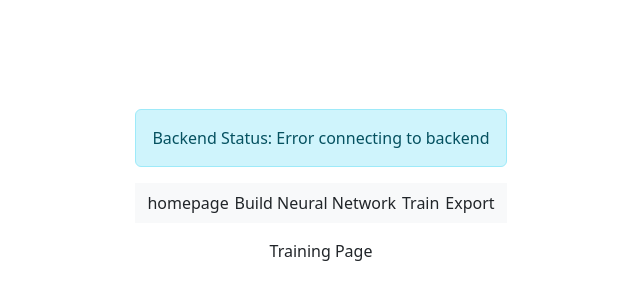
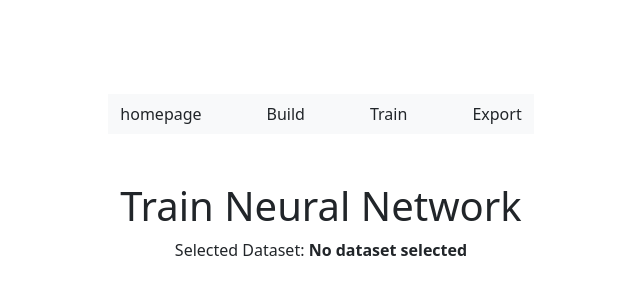
Before and after one commit to aryamangoenka/DND-Neural-Network, a React (Vite) app in the folder frontend/: page /train in a window 1280 px wide. Shown: the part 222-522 px from the top of the page, without its empty margins (319-959 px from the left). Built offline with nearby package versions, Linux system fonts and the light colour scheme; no server answers.

Commit message:
made changes to the pages

```diff
--- a/frontend/src/App.tsx
+++ b/frontend/src/App.tsx
@@ -1,50 +1,29 @@
-import { useState, useEffect } from "react";
-import axios from "axios";
+import React from "react";
 import { BrowserRouter, Routes, Route, useLocation } from "react-router-dom";
-import API_BASE_URL from "./utils/apiConfig";
 import HomePage from "./pages/HomePage";
 import BuildPage from "./pages/BuildPage";
+import TrainPage from "./pages/TrainPage";
+import ExportPage from "./pages/ExportPage";
 import NavBar from "./components/NavBar";
 import "./App.css";
 
 const AppContent: React.FC = () => {
-    const [backendStatus, setBackendStatus] = useState("");
-
-    // Fetch backend status on component mount
-    useEffect(() => {
-        const fetchBackendStatus = async () => {
-            try {
-                const response = await axios.get(`${API_BASE_URL}/api/health`);
-                setBackendStatus(response.data.message); // Set the message from the backend
-            } catch (error) {
-                console.error("Error connecting to the backend:", error);
-                setBackendStatus("Error connecting to backend");
-            }
-        };
-
-        fetchBackendStatus();
-    }, []);
+    const location = useLocation();
 
     // Check if the current route is the Home Page
-    const location = useLocation();
     const isHomePage = location.pathname === "/";
 
     return (
         <div className="container mt-3">
-            {/* Backend Status */}
-            <div className="alert alert-info text-center">
-                Backend Status: {backendStatus || "Checking..."}
-            </div>
-
-            {/* Conditionally Render NavBar */}
+            {/* Conditionally Render Navigation Bar */}
             {!isHomePage && <NavBar />}
 
             {/* Routes */}
             <Routes>
                 <Route path="/" element={<HomePage />} />
                 <Route path="/build" element={<BuildPage />} />
-                <Route path="/train" element={<div>Training Page</div>} />
-                <Route path="/export" element={<div>Export Page</div>} />
+                <Route path="/train" element={<TrainPage />} />
+                <Route path="/export" element={<ExportPage />} />
             </Routes>
         </div>
     );
--- a/frontend/src/components/NavBar.tsx
+++ b/frontend/src/components/NavBar.tsx
@@ -9,7 +9,7 @@ const NavBar: React.FC = () => {
                     homepage
                 </Link>
                 <Link className="nav-link" to="/build">
-                    Build Neural Network
+                    Build
                 </Link>
                 <Link className="nav-link" to="/train">
                     Train
--- /dev/null
+++ b/frontend/src/context/DatasetContext.tsx
@@ -0,0 +1,35 @@
+import React, { createContext, useState, useContext } from "react";
+
+// Define the context type
+interface DatasetContextType {
+    dataset: string | null;
+    setDataset: (dataset: string | null) => void;
+}
+
+// Create the context
+const DatasetContext = createContext<DatasetContextType | undefined>(undefined);
+
+// Define the provider props
+interface DatasetProviderProps {
+    children: React.ReactNode; // Ensure children prop is recognized
+}
+
+// Provider component
+export const DatasetProvider: React.FC<DatasetProviderProps> = ({ children }) => {
+    const [dataset, setDataset] = useState<string | null>(null);
+
+    return (
+        <DatasetContext.Provider value={{ dataset, setDataset }}>
+            {children}
+        </DatasetContext.Provider>
+    );
+};
+
+// Hook for using the context
+export const useDataset = (): DatasetContextType => {
+    const context = useContext(DatasetContext);
+    if (!context) {
+        throw new Error("useDataset must be used within a DatasetProvider");
+    }
+    return context;
+};
--- a/frontend/src/main.tsx
+++ b/frontend/src/main.tsx
@@ -3,9 +3,12 @@ import { createRoot } from 'react-dom/client'
 import './index.css'
 import App from './App.tsx'
 import "bootstrap/dist/css/bootstrap.min.css";
+import { DatasetProvider } from "./context/DatasetContext";
 
 createRoot(document.getElementById('root')!).render(
   <StrictMode>
-    <App />
+    <DatasetProvider>
+            <App />
+    </DatasetProvider>
   </StrictMode>,
 )
--- a/frontend/src/pages/BuildPage.tsx
+++ b/frontend/src/pages/BuildPage.tsx
@@ -1,14 +1,16 @@
 import React from "react";
-import { useLocation } from "react-router-dom";
+import { useDataset } from "../context/DatasetContext";
 
 const BuildPage: React.FC = () => {
-    const location = useLocation();
-    const dataset = location.state?.dataset || "No dataset selected";
+    const { dataset } = useDataset(); // Access the dataset from React Context
 
     return (
         <div className="container mt-5">
             <h1 className="text-center">Build Neural Network</h1>
-            <p className="text-center">Selected Dataset: <strong>{dataset}</strong></p>
+            <p className="text-center">
+                Selected Dataset:{" "}
+                <strong>{dataset || "No dataset selected"}</strong>
+            </p>
         </div>
     );
 };
--- a/frontend/src/pages/ExportPage.tsx
+++ b/frontend/src/pages/ExportPage.tsx
@@ -1,7 +1,18 @@
 import React from "react";
+import { useDataset } from "../context/DatasetContext";
 
 const ExportPage: React.FC = () => {
-    return <h1>Export Your Model</h1>;
+    const { dataset } = useDataset(); // Access the dataset from React Context
+
+    return (
+        <div className="container mt-5">
+            <h1 className="text-center">Export Trained Model</h1>
+            <p className="text-center">
+                Selected Dataset:{" "}
+                <strong>{dataset || "No dataset selected"}</strong>
+            </p>
+        </div>
+    );
 };
 
 export default ExportPage;
--- a/frontend/src/pages/HomePage.tsx
+++ b/frontend/src/pages/HomePage.tsx
@@ -1,10 +1,11 @@
 import React from "react";
 import { useNavigate } from "react-router-dom";
+import { useDataset } from "../context/DatasetContext"; // Import the context hook
 import "../styles/HomePage.css";
-
 
 const HomePage: React.FC = () => {
     const navigate = useNavigate();
+    const { setDataset } = useDataset(); // Access the setDataset function
 
     // Predefined datasets
     const datasets = [
@@ -16,18 +17,16 @@ const HomePage: React.FC = () => {
 
     // Handle dataset selection
     const handleDatasetSelect = (dataset: string) => {
-        navigate("/build", { state: { dataset } }); // Pass the selected dataset to the Build Page
+        setDataset(dataset); // Set the dataset in the context
+        navigate("/build"); // Navigate to the Build Page
     };
 
     return (
         <div className="container mt-5">
-            {/* Page Header */}
             <h1 className="text-center mb-4">Choose a Dataset</h1>
             <p className="text-center text-muted mb-5">
                 Select one of the predefined datasets to build your neural network.
             </p>
-
-            {/* Dataset Cards */}
             <div className="row">
                 {datasets.map((dataset) => (
                     <div className="col-md-6 col-lg-3 mb-4" key={dataset.name}>
@@ -48,5 +47,4 @@ const HomePage: React.FC = () => {
     );
 };
 
-
 export default HomePage;
--- a/frontend/src/pages/TrainPage.tsx
+++ b/frontend/src/pages/TrainPage.tsx
@@ -1,7 +1,18 @@
 import React from "react";
+import { useDataset } from "../context/DatasetContext";
 
 const TrainPage: React.FC = () => {
-    return <h1>Train Your Model</h1>;
+    const { dataset } = useDataset(); // Access the dataset from React Context
+
+    return (
+        <div className="container mt-5">
+            <h1 className="text-center">Train Neural Network</h1>
+            <p className="text-center">
+                Selected Dataset:{" "}
+                <strong>{dataset || "No dataset selected"}</strong>
+            </p>
+        </div>
+    );
 };
 
 export default TrainPage;
```
